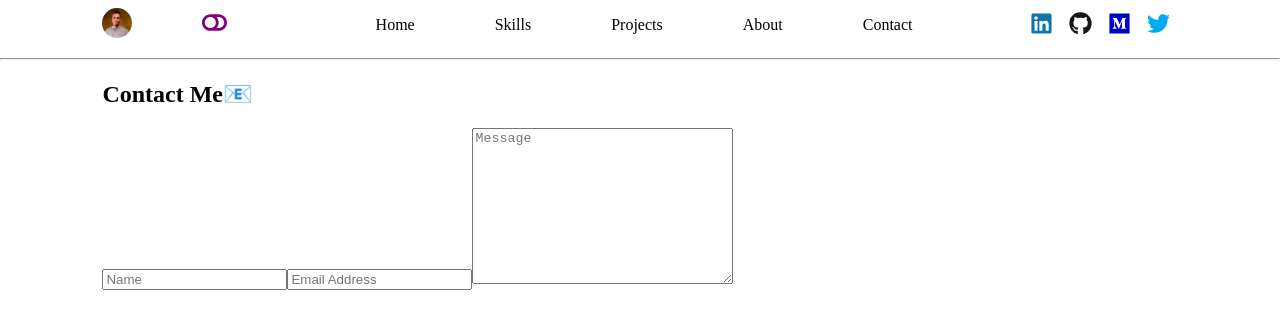
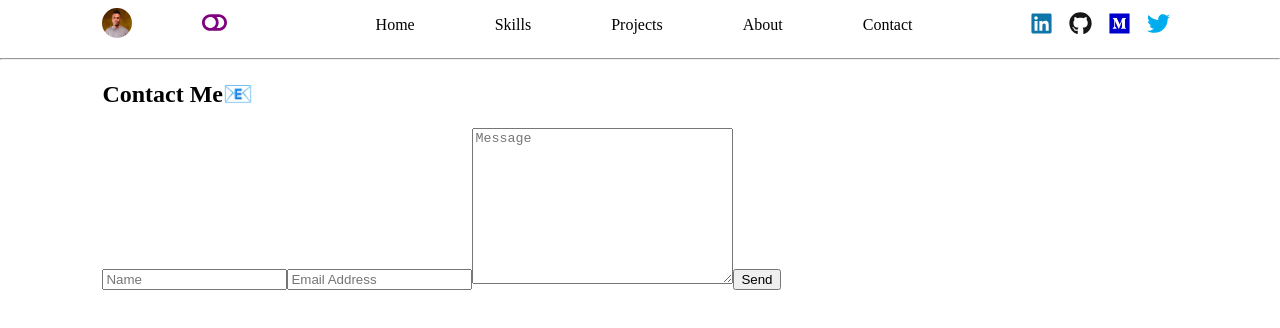
Before and after one commit to brytebee/portfolio, a React (Create React App) app: page /contact in a window 1280 px wide. Shown: the top 328 px of the page. Built offline with nearby package versions, Linux system fonts and the light colour scheme.

Commit message:
:white_check_mark: Add submit button
Added a submit button

```diff
--- a/src/pages/Contact.jsx
+++ b/src/pages/Contact.jsx
@@ -11,7 +11,11 @@ const Contact = () => (
         cols="30"
         rows="10"
         placeholder="Message"
-      ></textarea>
+        required
+      />
+      <button type="submit" id="submit">
+        Send
+      </button>
     </form>
   </div>
 );
```
